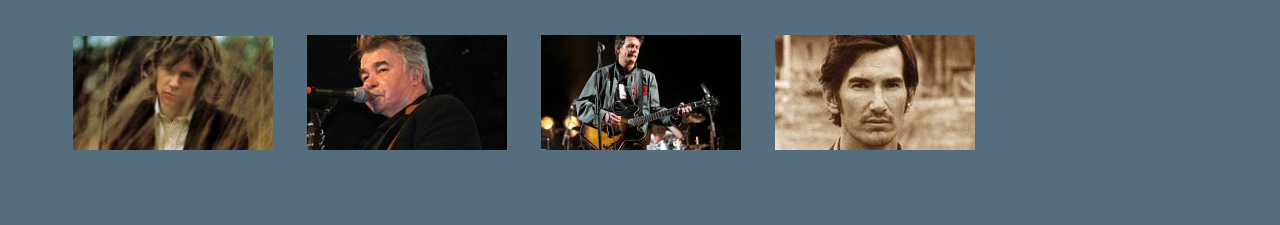
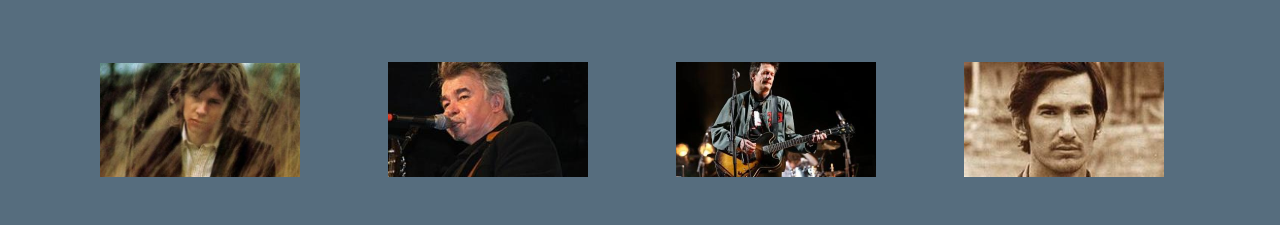
Before and after one commit to steerpike100/verenti-website, a website: page src/index.html in a window 1280 px wide. Drawn offline with Linux system fonts and the light colour scheme.

Commit message:
Change gallery padding

```diff
--- a/src/css/style.css
+++ b/src/css/style.css
@@ -3,7 +3,7 @@
 }
 .gallery img {
     transition: 1s;
-    padding: 15px;
+    padding: 42px;
     width: 200px;
 }
 
```
